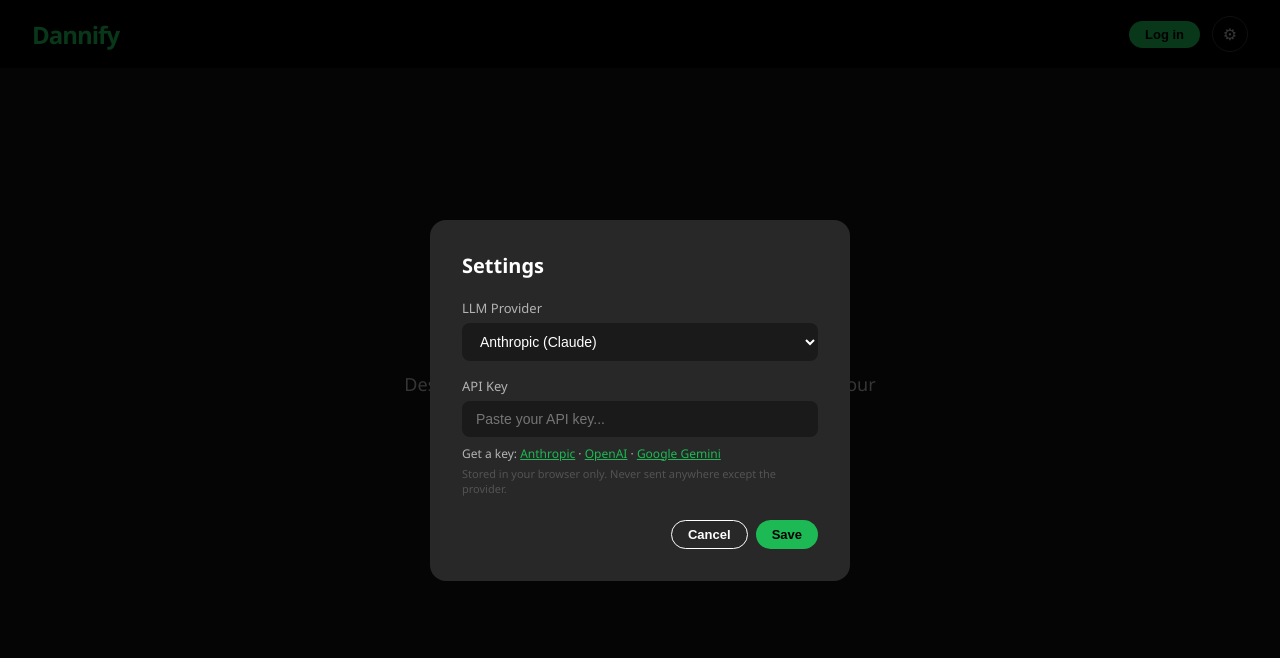
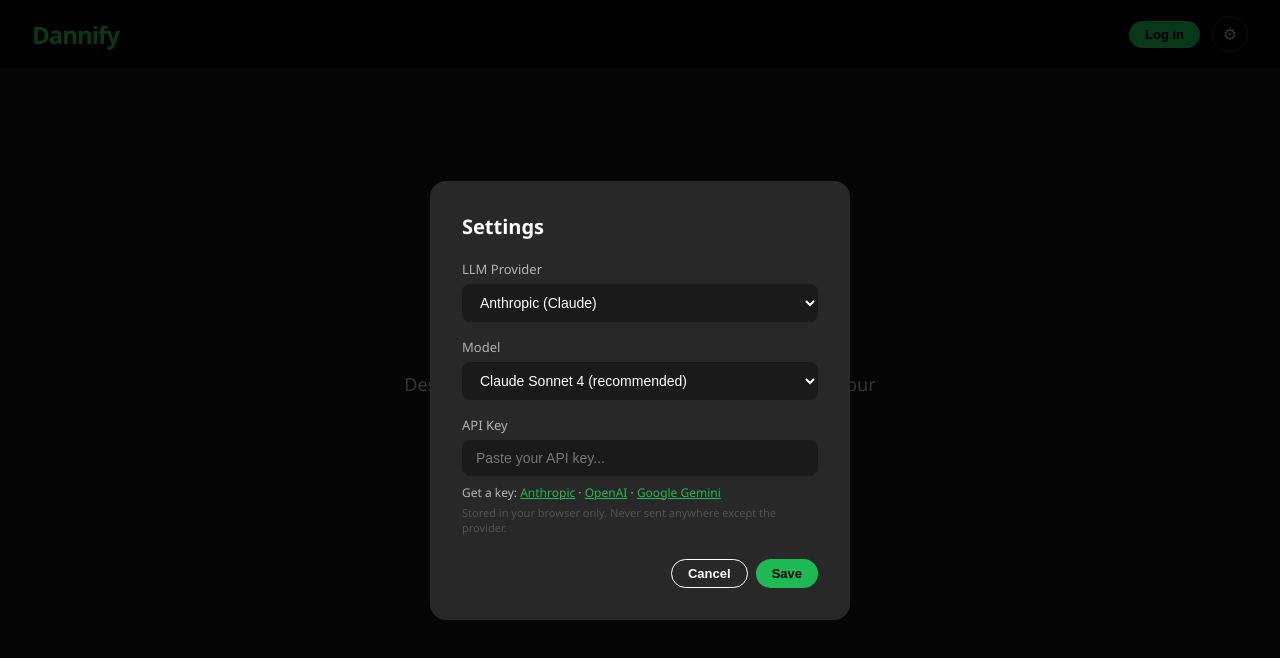
Before and after one commit to ddilanchi/dannify, a website: page index.html in a window 1280 px wide. Both pictures are taken after a click on the button "Settings". Drawn offline with Linux system fonts and the light colour scheme.

Commit message:
Add model selector dropdown per provider in settings

```diff
--- a/index.html
+++ b/index.html
@@ -300,10 +300,14 @@
     <div class="modal">
       <h2>Settings</h2>
       <label>LLM Provider</label>
-      <select id="setting-provider">
+      <select id="setting-provider" onchange="updateModelDropdown()">
         <option value="anthropic">Anthropic (Claude)</option>
         <option value="openai">OpenAI (GPT)</option>
         <option value="gemini">Google (Gemini)</option>
+      </select>
+      <label>Model</label>
+      <select id="setting-model">
+        <!-- populated dynamically -->
       </select>
       <label>API Key</label>
       <input type="password" id="setting-api-key" placeholder="Paste your API key...">
@@ -341,14 +345,40 @@
     let userLibrarySummary = '';
 
     // ---- Settings ----
+    const MODELS = {
+      anthropic: [
+        { id: 'claude-sonnet-4-20250514', name: 'Claude Sonnet 4 (recommended)' },
+        { id: 'claude-haiku-4-5-20251001', name: 'Claude Haiku 4.5 (cheapest)' },
+      ],
+      openai: [
+        { id: 'gpt-4o-mini', name: 'GPT-4o Mini (recommended)' },
+        { id: 'gpt-4o', name: 'GPT-4o' },
+      ],
+      gemini: [
+        { id: 'gemini-2.0-flash', name: 'Gemini 2.0 Flash (recommended)' },
+        { id: 'gemini-2.0-flash-lite', name: 'Gemini 2.0 Flash Lite (cheapest)' },
+      ],
+    };
+
+    function updateModelDropdown() {
+      const provider = document.getElementById('setting-provider').value;
+      const select = document.getElementById('setting-model');
+      const saved = localStorage.getItem('llm_model');
+      select.innerHTML = MODELS[provider].map(m =>
+        `<option value="${m.id}" ${m.id === saved ? 'selected' : ''}>${m.name}</option>`
+      ).join('');
+    }
+
     function openSettings() {
       document.getElementById('setting-provider').value = localStorage.getItem('llm_provider') || 'anthropic';
       document.getElementById('setting-api-key').value = localStorage.getItem('llm_api_key') || '';
+      updateModelDropdown();
       document.getElementById('settings-modal').classList.add('open');
     }
     function closeSettings() { document.getElementById('settings-modal').classList.remove('open'); }
     function saveSettings() {
       localStorage.setItem('llm_provider', document.getElementById('setting-provider').value);
+      localStorage.setItem('llm_model', document.getElementById('setting-model').value);
       const key = document.getElementById('setting-api-key').value.trim();
       if (key) localStorage.setItem('llm_api_key', key);
       else localStorage.removeItem('llm_api_key');
@@ -494,6 +524,7 @@ Keep responses concise — suggest 5-10 tracks at a time unless they ask for mor
 
     async function callLLM(messages) {
       const provider = localStorage.getItem('llm_provider') || 'anthropic';
+      const model = localStorage.getItem('llm_model') || MODELS[provider][0].id;
       const apiKey = localStorage.getItem('llm_api_key');
       if (!apiKey) throw new Error('NO_KEY');
 
@@ -513,7 +544,7 @@ Keep responses concise — suggest 5-10 tracks at a time unless they ask for mor
             'anthropic-version': '2023-06-01', 'anthropic-dangerous-direct-browser-access': 'true',
           },
           body: JSON.stringify({
-            model: 'claude-sonnet-4-20250514', max_tokens: 1024,
+            model: model, max_tokens: 1024,
             system: systemMsg,
             messages: messages,
           }),
@@ -527,7 +558,7 @@ Keep responses concise — suggest 5-10 tracks at a time unless they ask for mor
           method: 'POST',
           headers: { 'Content-Type': 'application/json', Authorization: 'Bearer ' + apiKey },
           body: JSON.stringify({
-            model: 'gpt-4o-mini',
+            model: model,
             messages: [{ role: 'system', content: systemMsg }, ...messages],
           }),
         });
@@ -540,7 +571,7 @@ Keep responses concise — suggest 5-10 tracks at a time unless they ask for mor
           role: m.role === 'assistant' ? 'model' : 'user',
           parts: [{ text: m.content }],
         }));
-        const res = await fetch(`https://generativelanguage.googleapis.com/v1beta/models/gemini-2.0-flash:generateContent?key=${apiKey}`, {
+        const res = await fetch(`https://generativelanguage.googleapis.com/v1beta/models/${model}:generateContent?key=${apiKey}`, {
           method: 'POST',
           headers: { 'Content-Type': 'application/json' },
           body: JSON.stringify({
```
